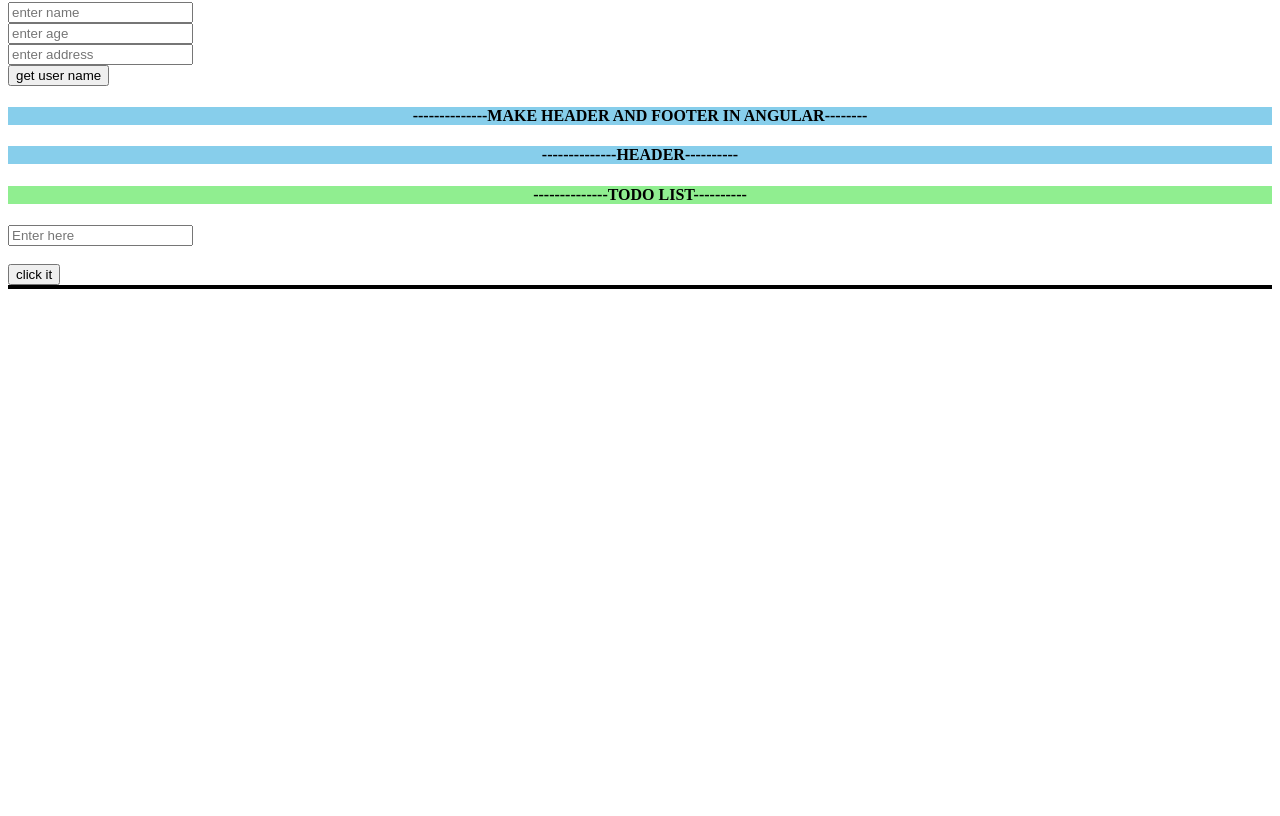
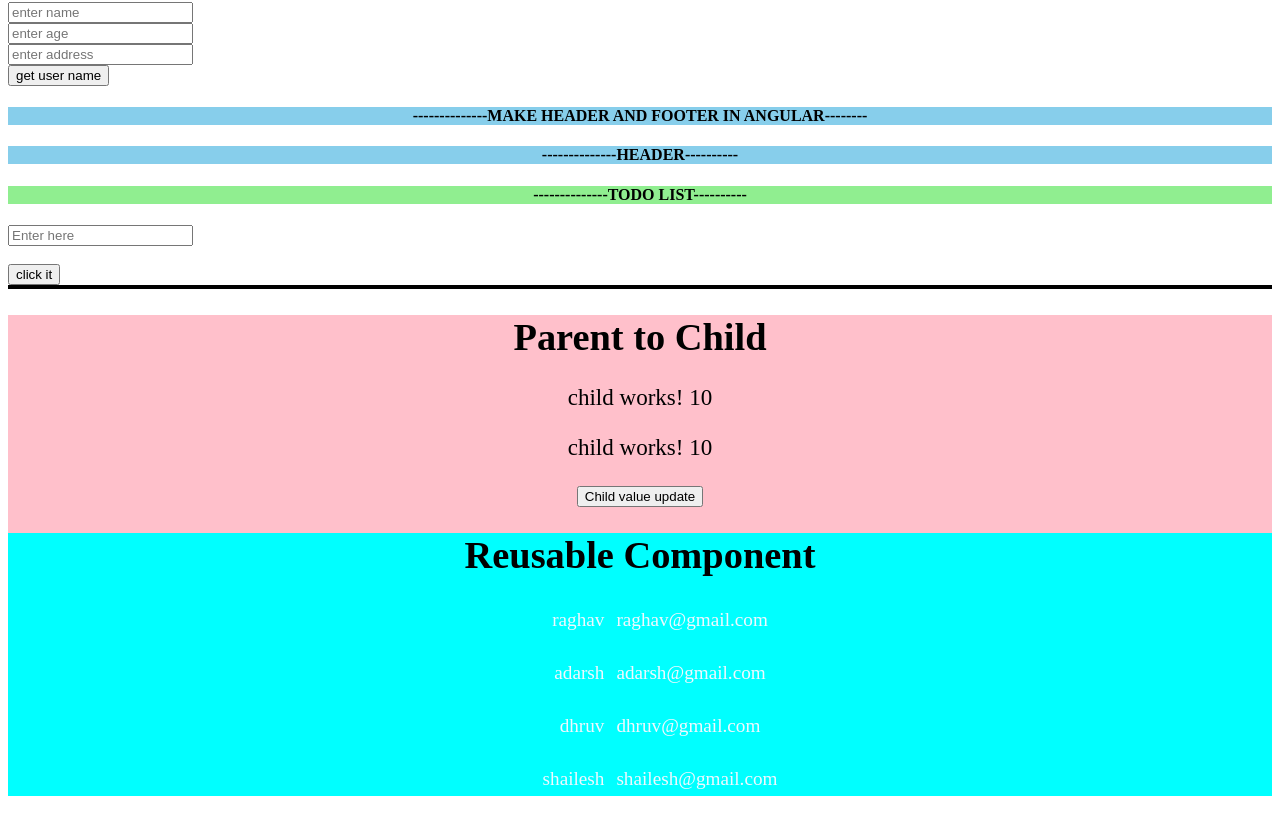
Before and after one commit to Raghav-Verma25/Angular-tutorial, an Angular app: page / in a window 1280 px wide. Shown: the part 3043-3859 px from the top of the page. Before the commit the page ends 3340 px from the top, so only its background shows below. Built offline with nearby package versions, Linux system fonts and the light colour scheme.

Commit message:
Angular Reusable Component

```diff
--- a/src/app/app.component.html
+++ b/src/app/app.component.html
@@ -144,3 +144,15 @@
 <ul *ngFor="let item of list"  >
   <li >{{item.name}} <button (click)="removeTask(item.id)">Click for remove</button>  </li>
   </ul></div>
+
+  <div style="text-align: center;background-color:pink; font-size: larger;"><h1>
+    Parent to Child
+  </h1>
+
+  <app-child [item]="data"></app-child>
+  <button (click)="updateChildValue()">Child value update</button>
+
+  <div style="background-color: aqua;"> <h1> Reusable Component</h1>
+  <ul *ngFor="let user of userDetail">
+    <app-user-detial [item3] = "user"></app-user-detial>
+  </ul>
--- a/src/app/app.component.ts
+++ b/src/app/app.component.ts
@@ -93,4 +93,19 @@ export class AppComponent {
     this.list=this.list.filter(item => item.id!==id);
   }
 
+  //Pass Data Child to Component
+  data = 10;
+  updateChildValue(){
+    this.data = Math.random()*10;
+  }
+
+  //Reusable Component
+   r ="app-user-detial";
+   userDetail =[
+    {name:"raghav",email:"raghav@gmail.com"},
+     {name:"adarsh",email:"adarsh@gmail.com"},
+      {name:"dhruv",email:"dhruv@gmail.com"},
+      {name:"shailesh",email:"shailesh@gmail.com"}
+   ]
+
 }
--- a/src/app/app.module.ts
+++ b/src/app/app.module.ts
@@ -2,10 +2,14 @@ import { NgModule } from '@angular/core';
 import { BrowserModule } from '@angular/platform-browser';
 
 import { AppComponent } from './app.component';
+import { ChildComponent } from './child/child.component';
+import { UserDetialComponent } from './user-detial/user-detial.component';
 
 @NgModule({
   declarations: [
-    AppComponent
+    AppComponent,
+    ChildComponent,
+    UserDetialComponent
   ],
   imports: [
     BrowserModule
--- /dev/null
+++ b/src/app/child/child.component.html
@@ -0,0 +1,4 @@
+<div style="text-align: center;background-color:pink; font-size: larger;">
+<p >child works! {{item}}</p>
+<p >child works! {{item}}</p>
+</div>
--- /dev/null
+++ b/src/app/user-detial/user-detial.component.css
@@ -0,0 +1,5 @@
+li{
+    display: inline-block;
+    padding: 6px;
+    color: aliceblue;
+}
--- /dev/null
+++ b/src/app/user-detial/user-detial.component.html
@@ -0,0 +1,8 @@
+<!-- <div style="background-color: aqua;">
+<h2>user-detial works! - {{item2}}</h2> -->
+<div style="text-align: center;">
+    <li>{{item3.name}} </li>
+    <li>{{item3.email}}</li>
+
+</div>
+<!-- </div> -->
--- /dev/null
+++ b/src/app/user-detial/user-detial.component.ts
@@ -0,0 +1,11 @@
+import { Component ,Input } from '@angular/core';
+
+@Component({
+  selector: 'app-user-detial',
+  templateUrl: './user-detial.component.html',
+  styleUrls: ['./user-detial.component.css']
+})
+export class UserDetialComponent {
+  @ Input() item2 ="";
+  @ Input() item3 :{name:string , email:string} = {name:""  ,email:""}
+}
```
Also changed, not shown: src/app/child/child.component.ts (added, +10 -0 lines), src/app/child/child.component.css (added), 2 other files (tests, documents, lock files or other folders).
